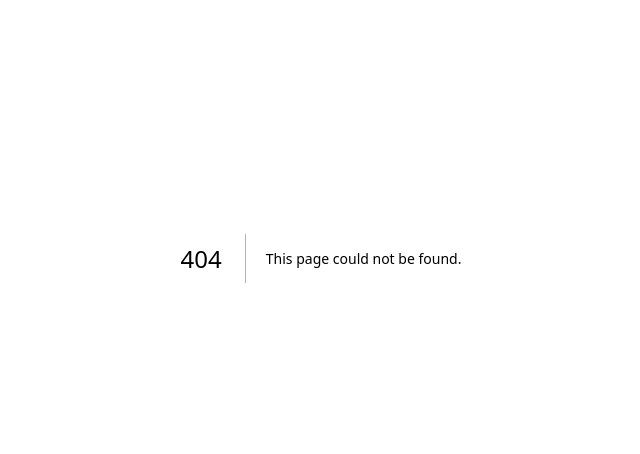
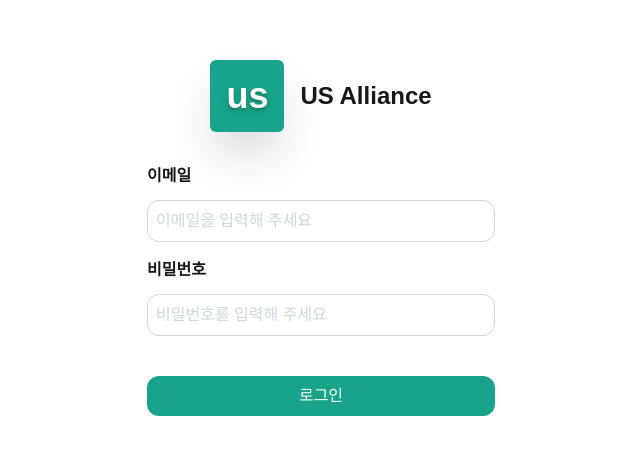
Before and after one commit to tot5s/us-fe-recurit, a Next.js app: page /login in a window 1280 px wide. Before the commit this address had no page. Shown: the part 142-596 px from the top of the page, without its empty margins (319-959 px from the left). Built offline with nearby package versions, Linux system fonts and the light colour scheme.

Commit message:
로그인, 회원 가입 화면 ui 구현

```diff
--- /dev/null
+++ b/app/login/layout.tsx
@@ -0,0 +1,22 @@
+
+
+export default function LoginLayout({children} : {children : React.ReactNode}) {
+
+    return (
+        <div className="w-87 m-auto space-y-4">
+            <div className="w-full flex items-center gap-4 justify-center">
+                <div className="text-4xl font-bold bg-[#17A48A] text-white p-4 rounded-md shadow-2xl">
+                    <div className="text-shadow-lg">
+                        us
+                    </div>
+                </div>
+                <div className="font-bold text-2xl">
+                    US Alliance
+                </div>
+            </div>
+            <div className="py-4">
+                {children}
+            </div>
+        </div>
+    )
+}
--- /dev/null
+++ b/app/login/page.tsx
@@ -0,0 +1,26 @@
+"use client"
+
+import Button from "@/components/ui/Button"
+import Texts from "@/components/ui/Texts"
+
+export default function SignIn() {
+
+
+    const signInHandler = () => {
+
+    }
+
+    return(
+        <div className="space-y-4">
+            <div>
+                <Texts type={'text'} title={'이메일'} placeholder={'이메일을 입력해 주세요'}/>
+            </div>
+            <div>
+                 <Texts type={'password'} title={'비밀번호'} placeholder={'비밀번호를 입력해 주세요'}/>
+            </div>
+            <div className="py-6">
+                <Button text={'로그인'} onClick={signInHandler}/>
+            </div>
+        </div>
+    )
+}
--- /dev/null
+++ b/app/login/signUp/page.tsx
@@ -0,0 +1,25 @@
+"use client"
+
+import Texts from "@/components/ui/Texts"
+import Button from "@/components/ui/Button"
+
+
+export default function SignUp() {
+
+    const signUpHandler = () => {
+
+    }
+    return (
+         <div className="space-y-4">
+                    <div>
+                        <Texts type={'text'} title={'이메일'} placeholder={'이메일을 입력해 주세요'}/>
+                    </div>
+                    <div>
+                         <Texts type={'password'} title={'비밀번호'} placeholder={'비밀번호를 입력해 주세요'}/>
+                    </div>
+                    <div className="py-6">
+                        <Button text={'회원가입'} onClick={signUpHandler}/>
+                    </div>
+                </div>
+    )
+}
--- a/app/notice/setalerts/page.tsx
+++ b/app/notice/setalerts/page.tsx
@@ -1,22 +1,29 @@
 "use client"
 
-import Border from "@/components/common/Border";
+import Pagenation from "@/components/ui/pagenation";
 
 import { useState } from "react";
 
 
 export default function SetAlerts() {
 
+    // pagination 값
+     const [currentPage , setCurrentPage] = useState(1)
+
+
     const columns = [
         '번호', '제목', '발송 성공', '발송 실패', '발송 날짜', '공개일자', '상태'
     ]
 
-    const [rows, setRows] = useState<object[]>([
+    const [rows, setRows] = useState([
         { id: 1, title: '알림설정 제목 1', success: 10, fail: 2, sendDate: '2023-01-01', date: '2023-01-01', state: '발송' },
         { id: 2, title: '알림설정 제목 2', success: 5, fail: 0, sendDate: '2023-01-02', date: '2023-01-02', state: '실패' },
         { id: 3, title: '알림설정 제목 3', success: 8, fail: 1, sendDate: '2023-01-03', date: '2023-01-03', state: '예약' }
     ]);
 
+     const changePage = (page: number) => {
+        setCurrentPage(page)
+    }
 
     return (
         <div className="">
@@ -66,6 +73,10 @@ export default function SetAlerts() {
                         }
                     </tbody>
                 </table>
+
+                <div>
+                    <Pagenation totalCount={20} perPage={10} currentPage={currentPage} onPageChange={changePage}/>
+                </div>
             </div>
         </div>
     )
--- a/components/ui/Button.tsx
+++ b/components/ui/Button.tsx
@@ -9,7 +9,7 @@ type ButtonProps = {
 
 export default function Button({text, onClick, disabled}: ButtonProps){
     return (
-        <button onClick={onClick} disabled={disabled} className="bg-[#17A48A] text-white rounded-xl px-3 py-2">
+        <button onClick={onClick} disabled={disabled} className="bg-[#17A48A] text-white rounded-xl px-3 py-2 w-full">
         {text}
         </button>
     )
--- a/components/ui/TextBox.tsx
+++ b/components/ui/TextBox.tsx
@@ -1,8 +1,20 @@
 
 
-export default function TextBox() {
+type TextBoxProps = {
+    type: string,
+    placeholder?: string,
+    title?: string,
+
+}
+
+export default function TextBox({type, placeholder, title}: TextBoxProps) {
 
     return (
-        <div></div>
+        <div>
+            <span>
+                {title}
+            </span>
+            <input type={type} placeholder={placeholder}/>
+        </div>
     )
 }
--- a/components/ui/Texts.tsx
+++ b/components/ui/Texts.tsx
@@ -1,7 +1,22 @@
 
-export default function Texts() {
+type TextsProps = {
+    type: string,
+    placeholder: string,
+    title: string
+}
 
-    return(
-        <div></div>
+export default function Texts({type, placeholder, title}: TextsProps) {
+
+    return (
+        <div className="space-y-3">
+           <div>
+                <span className="font-bold">
+                    {title}
+                </span>
+           </div>
+            <div>
+                <input className="border border-gray-300 rounded-xl p-2 w-full placeholder:text-gray-300" type={type} placeholder={placeholder}/>
+            </div>
+        </div>
     )
 }
```
Also changed, not shown: pages/Login.tsx (deleted).
